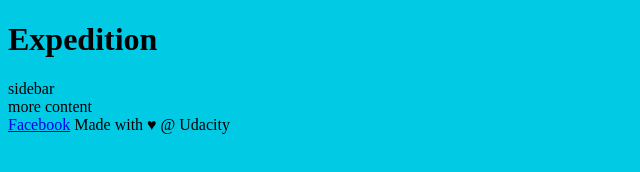
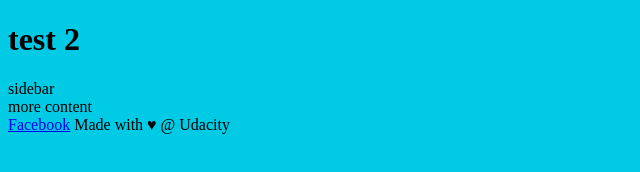
Before and after one commit to jungleBadger/-nanodegree-logs-analysis, a plain HTML site: page index.html in a window 1280 px wide. Shown: the whole page, without its empty margins (0-640 px from the left). Drawn offline with Linux system fonts and the light colour scheme.

Commit message:
changing page title

```diff
--- a/index.html
+++ b/index.html
@@ -10,7 +10,7 @@
 <body>
 
 <header>
-    <h1>Expedition</h1>
+    <h1>test 2</h1>
 </header>
 
 <div class="container">
```
